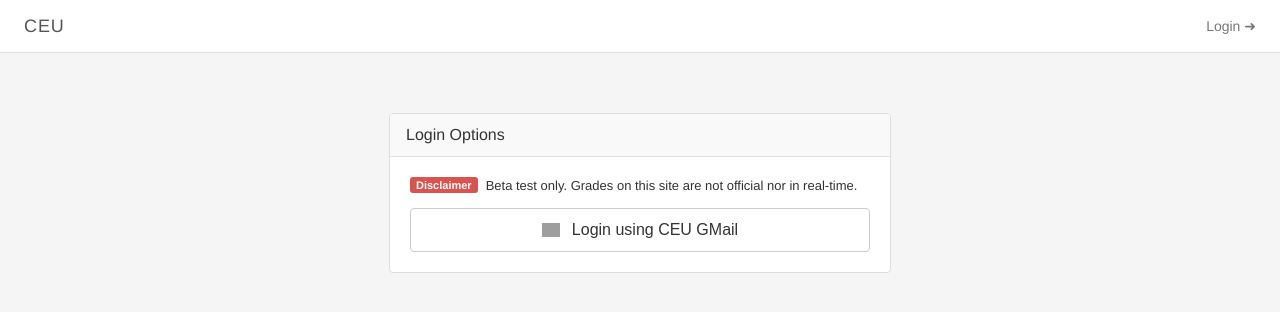
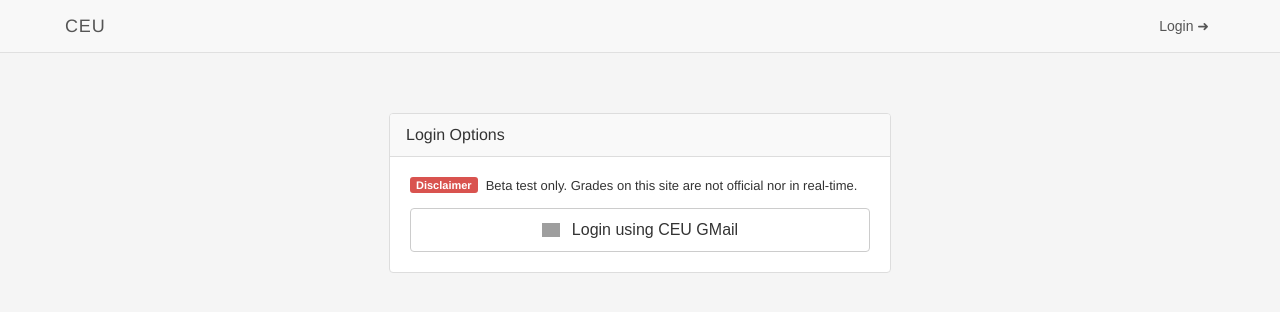
Before and after one commit to Daisuki69/comp, a React (Vite) app: page / in a window 1280 px wide. Shown: the top 312 px of the page. Built offline with nearby package versions, Linux system fonts and the light colour scheme; grey boxes are pictures that could not be loaded.

Commit message:
your commit message

```diff
--- a/src/App.jsx
+++ b/src/App.jsx
@@ -124,14 +124,14 @@ export default function App() {
 
     return (
       <div style={{ minHeight: "100vh", background: "#f5f5f5", fontFamily: '"Helvetica Neue", Helvetica, Arial, sans-serif' }}>
-        <div style={{ background: "#fff", borderBottom: "1px solid #e0e0e0", padding: "0 24px", height: "52px", display: "flex", alignItems: "center", justifyContent: "space-between" }}>
+        <div style={{ background: "#f8f8f8", borderBottom: "1px solid #e0e0e0", padding: `0 calc(${uiSidePadding} + 24px)`, height: "52px", display: "flex", alignItems: "center", justifyContent: "space-between" }}>
           <span style={{ fontSize: "18px", color: "#555", letterSpacing: "0.05em" }}>CEU</span>
-          <div
+          <button
             onClick={() => login()}
-            style={{ color: "#777", fontSize: "14px", display: "flex", alignItems: "center", gap: "5px", cursor: "pointer" }}
+            style={{ background: "none", border: "none", cursor: "pointer", color: "#555", fontSize: "14px", display: "flex", alignItems: "center", gap: "5px" }}
           >
             Login ➜
-          </div>
+          </button>
         </div>
 
         <div style={{ display: "flex", justifyContent: "center", paddingTop: "60px" }}>
```
